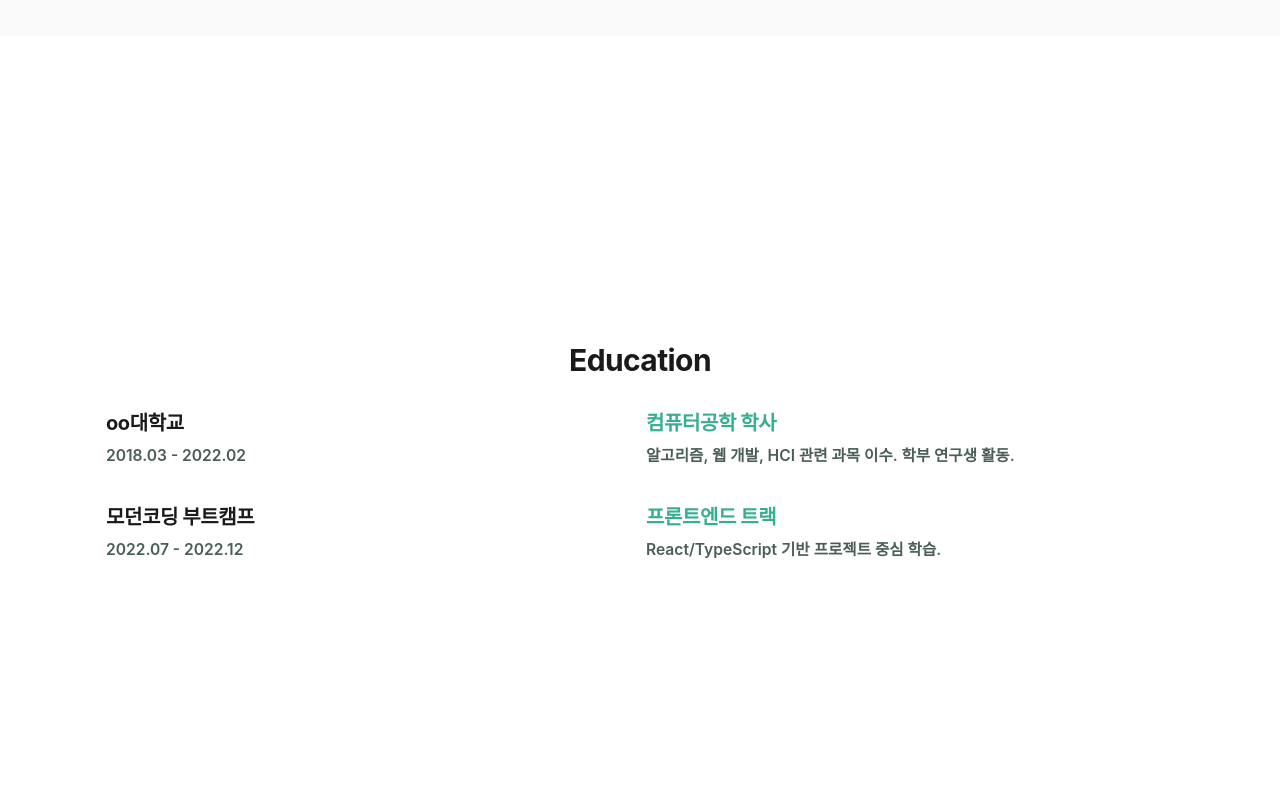
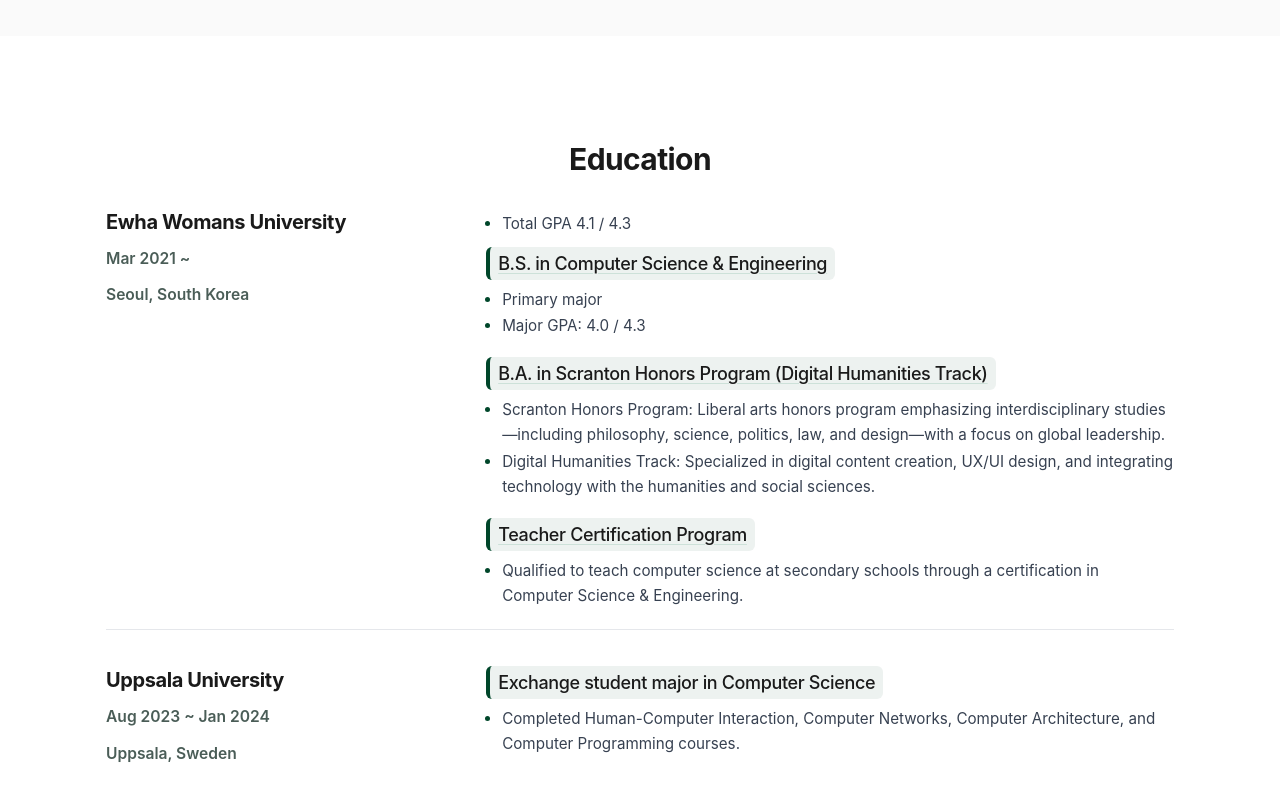
Before and after one commit to doh-ha/doh-ha.github.io, a React (Create React App) app: page / in a window 1280 px wide. Shown: the part 2407-3207 px from the top of the page. Built offline with nearby package versions, Linux system fonts and the light colour scheme.

Commit message:
💄 design Education section

```diff
--- a/src/data/Education.data.ts
+++ /dev/null
@@ -1,21 +0,0 @@
-export interface EducationItemData {
-  school: string;
-  degree: string;
-  period: string;
-  details?: string;
-}
-
-export const educations: EducationItemData[] = [
-  {
-    school: "oo대학교",
-    degree: "컴퓨터공학 학사",
-    period: "2018.03 - 2022.02",
-    details: "알고리즘, 웹 개발, HCI 관련 과목 이수. 학부 연구생 활동.",
-  },
-  {
-    school: "모던코딩 부트캠프",
-    degree: "프론트엔드 트랙",
-    period: "2022.07 - 2022.12",
-    details: "React/TypeScript 기반 프로젝트 중심 학습.",
-  },
-];
--- a/src/sections/Education.styles.ts
+++ b/src/sections/Education.styles.ts
@@ -25,21 +25,27 @@
 export const List = styled.div`
   display: flex;
   flex-direction: column;
-  gap: 24px;
+  gap: 28px;
 `;
 
 export const Block = styled.div`
-  padding: 0;
+  padding: 0 0 8px;
 `;
 
 export const Row = styled.div`
   display: grid;
-  grid-template-columns: 1fr 1fr;
-  gap: 12px;
+  grid-template-columns: 0.9fr 1.7fr;
+  gap: 16px;
 
   @media (max-width: ${({ theme }) => theme.breakpoints.mobile}) {
     grid-template-columns: 1fr;
   }
+`;
+
+export const Column = styled.div`
+  display: flex;
+  flex-direction: column;
+  gap: 10px;
 `;
 
 export const School = styled.h3`
@@ -50,10 +56,44 @@
 `;
 
 export const Degree = styled.h3`
-  font-size: 1.25rem; /* 20px */
-  font-weight: 700;
-  color: ${({ theme }) => theme.colors.textAccent};
+  font-size: 1.1rem;
+  font-weight: 500;
+  color: ${({ theme }) => theme.colors.textPrimary};
   margin: 0;
+`;
+
+export const DegreeGroup = styled.div`
+  display: flex;
+  flex-direction: column;
+  gap: 10px;
+
+  > h3 {
+    margin-bottom: 2px;
+  }
+`;
+
+export const HighlightSubTitle = styled.h3`
+  font-size: ${(props) => props.theme.typography.fontSize.lg};
+  font-weight: ${(props) => props.theme.typography.fontWeight.medium};
+  color: ${(props) => props.theme.colors.textPrimary};
+  background: none;
+  background-color: ${(props) => props.theme.colors.primary}12;
+  border-left: 4px solid ${(props) => props.theme.colors.primary};
+  padding: ${(props) => props.theme.spacing.xs} ${(props) => props.theme.spacing.sm};
+  border-radius: ${(props) => props.theme.borderRadius.sm};
+  margin: 0 0 4px; /* tighter bottom to couple with details */
+  display: inline-block;
+  width: fit-content;
+`;
+
+export const DegreeItem = styled.div`
+  display: flex;
+  flex-direction: column;
+  margin: 0 0 8px;
+
+  &:last-child {
+    margin-bottom: 0;
+  }
 `;
 
 export const Meta = styled.div`
@@ -82,13 +122,37 @@
 `;
 
 export const Details = styled.ul`
-  margin: 10px 0 0;
+  margin: 2px 0 0; /* tighter top to couple with heading */
   padding-left: 1rem;
   color: ${({ theme }) => theme.colors.textMuted};
-  line-height: 1.7;
+  line-height: 1.65;
   font-size: 0.95rem; /* ~15px */
+
+  li {
+    margin: 1px 0;
+  }
 
   li::marker {
     color: ${({ theme }) => theme.colors.primary};
   }
 `;
+
+export const InlineLink = styled.a`
+  color: ${({ theme }) => theme.colors.textPrimary};
+  text-decoration: underline;
+  text-underline-offset: 3px;
+  text-decoration-color: ${({ theme }) => theme.colors.borderColor};
+  transition: color 0.2s ease, text-decoration-color 0.2s ease;
+
+  &:hover {
+    color: ${({ theme }) => theme.colors.primary};
+    text-decoration-color: ${({ theme }) => theme.colors.primary};
+  }
+`;
+
+export const Divider = styled.hr`
+  border: 0;
+  height: 1px;
+  background: ${({ theme }) => theme.colors.gray200};
+  margin: 20px 0 0;
+`;
--- a/src/sections/Education.tsx
+++ b/src/sections/Education.tsx
@@ -1,6 +1,5 @@
 import React from "react";
-import { educations } from "../data/Education.data";
-import { Section, List, Block, Row, School, Degree, Meta, Period, Location, Details } from "./Education.styles";
+import { Section, List, Block, Row, Column, School, Degree, Meta, Period, Location, Details, InlineLink, DegreeGroup, Divider, DegreeItem, HighlightSubTitle } from "./Education.styles";
 import { SectionContainer, SectionTitle } from "../styles/section";
 
 const Education: React.FC = () => {
@@ -9,28 +8,80 @@
       <SectionContainer>
         <SectionTitle>Education</SectionTitle>
         <List>
-          {educations.map((ed, index) => (
-            <Block key={index}>
-              <Row>
-                <School>{ed.school}</School>
-                <Degree>{ed.degree}</Degree>
-              </Row>
-              <Meta>
-                <Period>{ed.period}</Period>
-                <Location>{ed.details ? ed.details.split("|")[0] : ""}</Location>
-              </Meta>
-              {ed.details && (
+          <Block>
+            <Row>
+              <Column>
+                <School>Ewha Womans University</School>
+                <Period>Mar 2021 ~</Period>
+                <Location>Seoul, South Korea</Location>
+              </Column>
+              <Column>
                 <Details>
-                  {ed.details
-                    .split("|")
-                    .slice(1)
-                    .map((d, i) => (
-                      <li key={i}>{d.trim()}</li>
-                    ))}
+                  <li>Total GPA 4.1 / 4.3</li>
                 </Details>
-              )}
-            </Block>
-          ))}
+                <DegreeGroup>
+                  <DegreeItem>
+                    <HighlightSubTitle>
+                      <InlineLink href="https://cse.ewha.ac.kr/cseeng/index.do" target="_blank" rel="noreferrer">
+                        B.S. in Computer Science & Engineering
+                      </InlineLink>
+                    </HighlightSubTitle>
+                    <Details>
+                      <li>Primary major</li>
+                      <li>Major GPA: 4.0 / 4.3</li>
+                    </Details>
+                  </DegreeItem>
+
+                  <DegreeItem>
+                    <HighlightSubTitle>
+                      <InlineLink href="https://scrantoncollege.ewha.ac.kr/escranton/shp/about-shp.do" target="_blank" rel="noreferrer">
+                        B.A. in Scranton Honors Program (Digital Humanities Track)
+                      </InlineLink>
+                    </HighlightSubTitle>
+                    <Details>
+                      <li>
+                        Scranton Honors Program: Liberal arts honors program emphasizing interdisciplinary studies—including philosophy, science, politics, law, and design—with a focus on global
+                        leadership.
+                      </li>
+                      <li>Digital Humanities Track: Specialized in digital content creation, UX/UI design, and integrating technology with the humanities and social sciences.</li>
+                    </Details>
+                  </DegreeItem>
+
+                  <DegreeItem>
+                    <HighlightSubTitle>
+                      <InlineLink href="https://www.ewha.ac.kr/ewha/bachelor/license01-1.do" target="_blank" rel="noreferrer">
+                        Teacher Certification Program
+                      </InlineLink>
+                    </HighlightSubTitle>
+                    <Details>
+                      <li>Qualified to teach computer science at secondary schools through a certification in Computer Science & Engineering.</li>
+                    </Details>
+                  </DegreeItem>
+                </DegreeGroup>
+              </Column>
+            </Row>
+            <Divider />
+          </Block>
+
+          <Block>
+            <Row>
+              <Column>
+                <School>Uppsala University</School>
+                <Period>Aug 2023 ~ Jan 2024</Period>
+                <Location>Uppsala, Sweden</Location>
+              </Column>
+              <Column>
+                <DegreeGroup>
+                  <DegreeItem>
+                    <HighlightSubTitle>Exchange student major in Computer Science</HighlightSubTitle>
+                    <Details>
+                      <li>Completed Human-Computer Interaction, Computer Networks, Computer Architecture, and Computer Programming courses.</li>
+                    </Details>
+                  </DegreeItem>
+                </DegreeGroup>
+              </Column>
+            </Row>
+          </Block>
         </List>
       </SectionContainer>
     </Section>
--- a/src/styles/styled-components.ts
+++ b/src/styles/styled-components.ts
@@ -21,6 +21,10 @@
     // Borders / dividers
     borderColor: "#CDE1D9", // map to provided divider color
     borderLight: "#f3f4f6",
+
+    // Neutral grays
+    gray400: "#9CA3AF",
+    gray200: "#E5E7EB",
 
     // Supporting accents
     supportGreen: "#6BAE9C", // tags/hover subtle
--- a/src/styles/styled.d.ts
+++ b/src/styles/styled.d.ts
@@ -14,6 +14,8 @@
       backgroundLight: string;
       borderColor: string;
       borderLight: string;
+      gray400: string;
+      gray200: string;
       supportGreen: string;
       amber: string;
       coralRed: string;
```
